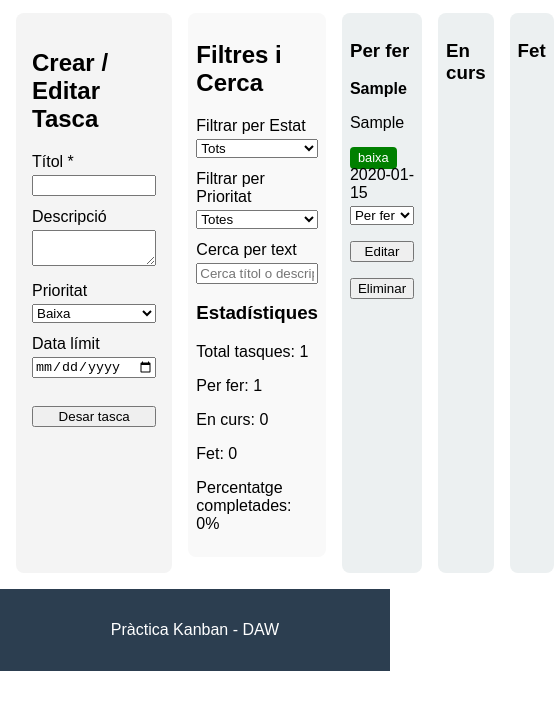
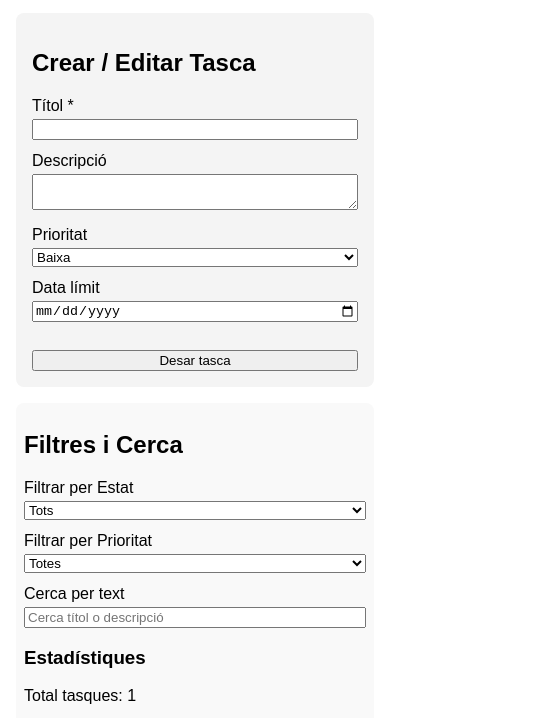
Before and after one commit to RaulGm15/Practica-4, a plain HTML site: page index.html in a window 390 px wide. Both pictures are taken after typing "Sample", "Sample", "2020-01-15" into the empty fields and a click on the button "Desar tasca". Shown: the part 115-833 px from the top of the page, 554 px wide, since content can reach past the window. Drawn offline with Linux system fonts and the light colour scheme.

Commit message:
chore: tancar issue 5 (responsive, Pages i documentació)

```diff
--- a/css/estils.css
+++ b/css/estils.css
@@ -28,3 +28,37 @@ button { margin-top: 1rem; }
 }
 
 .tasques { min-height: 100px; }
+
+/* ===========================
+   RESPONSIVE - MOBILE
+=========================== */
+@media (max-width: 768px) {
+
+  main {
+    flex-direction: column;
+  }
+
+  aside {
+    width: 100%;
+  }
+
+  .filters {
+    width: 100%;
+  }
+
+  .kanban {
+    flex-direction: column;
+  }
+
+  .columna {
+    width: 100%;
+  }
+}
+
+.tasca {
+  background: white;
+  padding: 0.5rem;
+  margin-bottom: 0.5rem;
+  border-radius: 6px;
+  box-shadow: 0 1px 3px rgba(0,0,0,0.1);
+}
```
Also changed, not shown: 1 other file.
